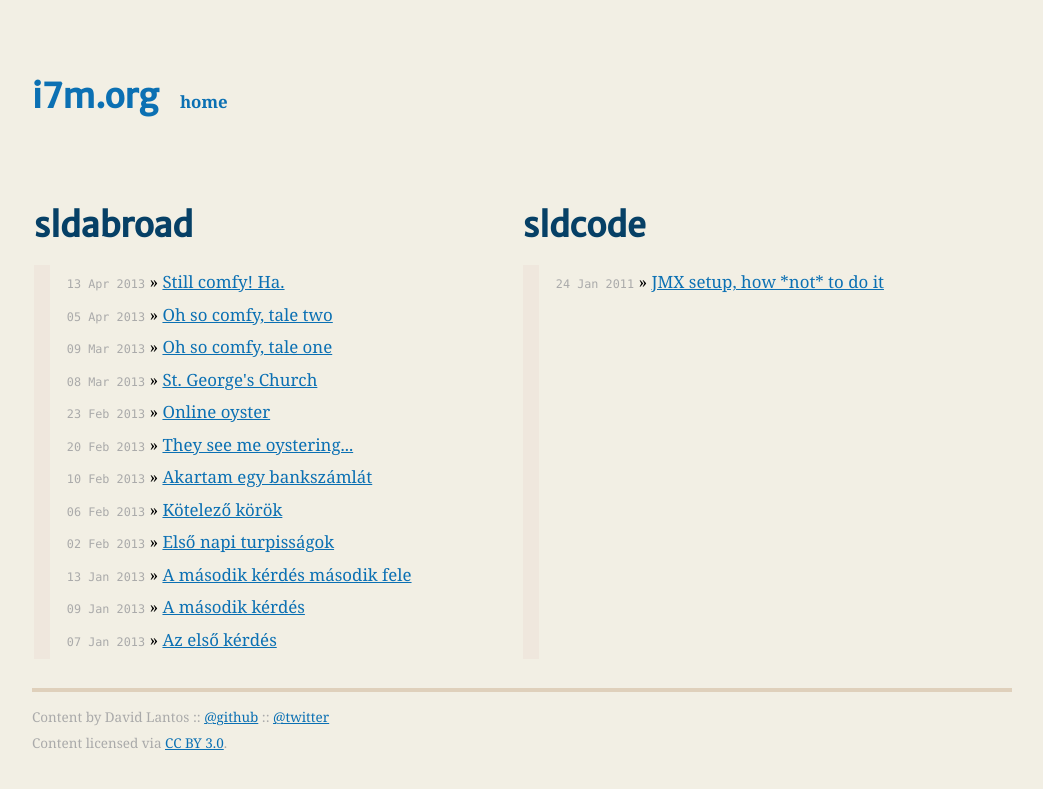
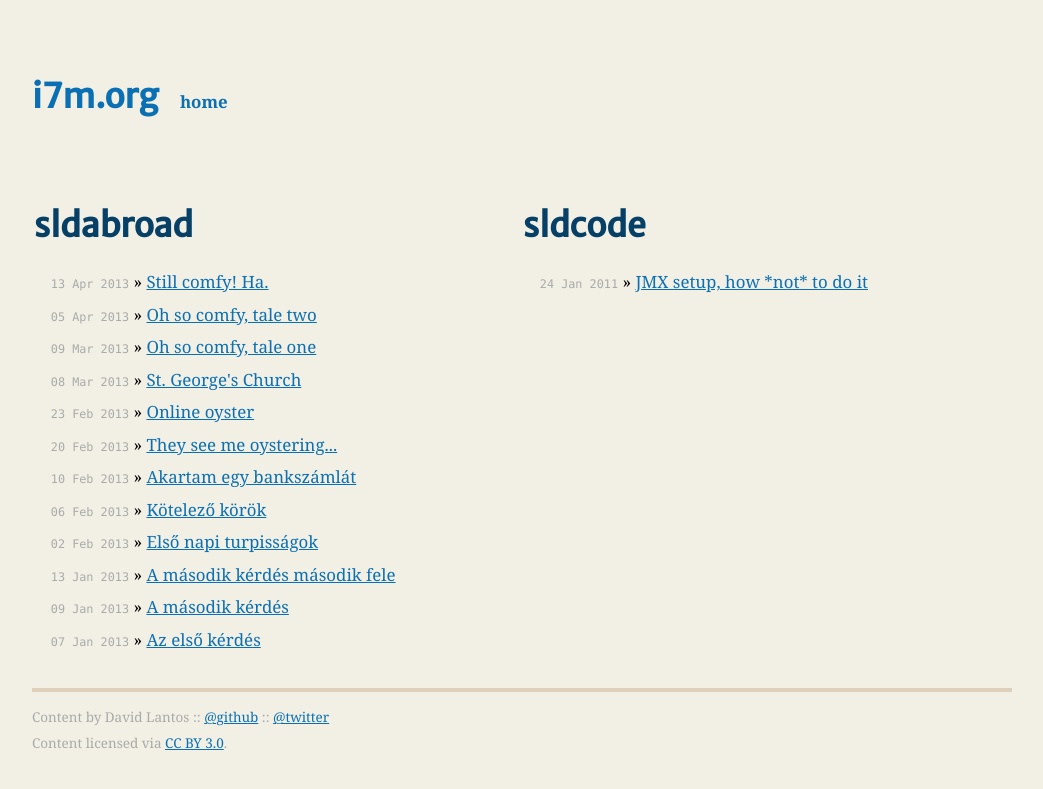
Before and after one commit to sldblog/sldblog.github.io, a Jekyll site: the page built from index.html, in a window 1280 px wide. Shown: the top 789 px of the page, without its empty margins (118-1161 px from the left). Built offline with Jekyll 4.4.1, drawn with Linux system fonts in a browser that asks for light colours.

Commit message:
Remove border next to blog post listing.

```diff
--- a/css/main.css
+++ b/css/main.css
@@ -118,8 +118,7 @@ table.categories {
 
 table.categories td {
   vertical-align: top;
-  padding: 0.1em 1em;
-  border-left: 1em solid #efe7dd;
+  padding: 0.1em 0 0.1em 1em;
 }
 
 hr {
```
